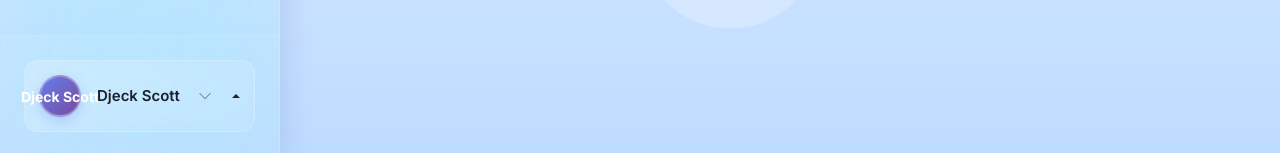
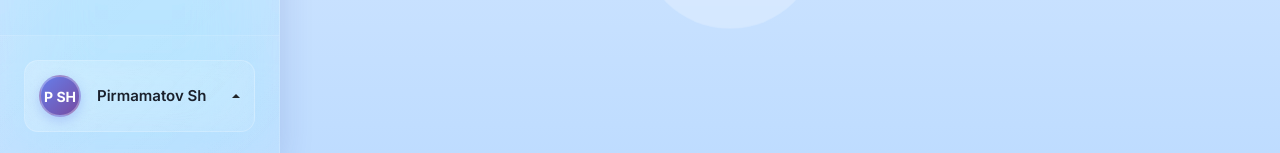
Before and after one commit to adawev/Taskify, a React (Vite) app: page /dashboard in a window 1280 px wide. Shown: the part 644-797 px from the top of the page. Built offline with nearby package versions, Linux system fonts and the light colour scheme.

Commit message:
modal & height of kanban columb

```diff
--- a/src/components/Modals/Modals.scss
+++ b/src/components/Modals/Modals.scss
@@ -5,13 +5,11 @@
     -webkit-backdrop-filter: blur(40px) saturate(180%);
     border: 2px solid rgba(255, 255, 255, 0.6);
     border-radius: 24px;
-        box-shadow:
-            0 20px 60px rgba(0, 0, 0, 0.25),
+    box-shadow: 0 20px 60px rgba(0, 0, 0, 0.25),
     inset 0 1px 0 rgba(255, 255, 255, 0.9);
     overflow: hidden;
     position: relative;
 
-        // Top highlight
     &::before {
       content: '';
       position: absolute;
@@ -40,7 +38,6 @@
     }
 
     .btn-close {
-            background: linear-gradient(135deg, rgba(255, 255, 255, 0.5) 0%, rgba(255, 255, 255, 0.3) 100%);
       backdrop-filter: blur(10px);
       border-radius: 12px;
       opacity: 0.8;
@@ -53,7 +50,6 @@
       &:hover {
         opacity: 1;
         transform: scale(1.1);
-                background: linear-gradient(135deg, rgba(49, 130, 206, 0.3) 0%, rgba(49, 130, 206, 0.15) 100%);
         border-color: rgba(49, 130, 206, 0.5);
         box-shadow: 0 4px 12px rgba(49, 130, 206, 0.2);
       }
@@ -96,8 +92,7 @@
       &:focus {
         border-color: rgba(255, 255, 255, 0.9);
         background: linear-gradient(135deg, rgba(255, 255, 255, 0.75) 0%, rgba(255, 255, 255, 0.55) 100%);
-                box-shadow:
-                    0 4px 20px rgba(0, 0, 0, 0.1),
+        box-shadow: 0 4px 20px rgba(0, 0, 0, 0.1),
         inset 0 1px 0 rgba(255, 255, 255, 0.8);
         outline: none;
       }
@@ -107,8 +102,7 @@
         background: linear-gradient(135deg, rgba(255, 230, 230, 0.6) 0%, rgba(255, 240, 240, 0.4) 100%);
 
         &:focus {
-                    box-shadow:
-                        0 4px 20px rgba(229, 62, 62, 0.2),
+          box-shadow: 0 4px 20px rgba(229, 62, 62, 0.2),
           inset 0 1px 0 rgba(255, 255, 255, 0.6);
         }
       }
--- a/src/components/Sidebar/Sidebar.jsx
+++ b/src/components/Sidebar/Sidebar.jsx
@@ -9,7 +9,7 @@ const Sidebar = () => {
 
     // Mock user data
     const currentUser = {
-        name: 'Djeck Scott',
+        name: 'Pirmamatov Sh',
         avatar: null,
     };
 
@@ -42,13 +42,12 @@ const Sidebar = () => {
                     <Dropdown.Toggle as="div" className="user-profile">
                         <div
                             className="user-avatar"
-                            style={{ background: 'linear-gradient(135deg, #667eea 0%, #764ba2 100%)' }}
+                            style={{ background: 'linear-gradient(135deg, #667eea 0%, #764ba2 100%)', padding: "5px"}}
                         >
-                            {currentUser.name}
+                            P SH
                         </div>
                         <div className="user-info">
                             <span className="user-name">{currentUser.name}</span>
-                            <i className="bi bi-chevron-down"></i>
                         </div>
                     </Dropdown.Toggle>
 
@@ -56,11 +55,8 @@ const Sidebar = () => {
                         <Dropdown.Item onClick={() => navigate('/profile')}>
                             <i className="bi bi-person"></i> Profile
                         </Dropdown.Item>
-                        <Dropdown.Item onClick={() => navigate('/settings')}>
-                            <i className="bi bi-gear"></i> Settings
-                        </Dropdown.Item>
                         <Dropdown.Divider />
-                        <Dropdown.Item onClick={() => navigate('/logout')}>
+                        <Dropdown.Item onClick={() => navigate('/')}>
                             <i className="bi bi-box-arrow-right"></i> Logout
                         </Dropdown.Item>
                     </Dropdown.Menu>
--- a/src/pages/TeamPage.scss
+++ b/src/pages/TeamPage.scss
@@ -115,6 +115,7 @@
       overflow: hidden;
       min-width: 0;
       position: relative;
+      height: 75vh;
 
       &::before {
         content: '';
@@ -127,13 +128,6 @@
         border-radius: 20px 20px 0 0;
       }
 
-      &:hover {
-        box-shadow:
-                0 12px 48px rgba(0, 0, 0, 0.15),
-                inset 0 1px 0 rgba(255, 255, 255, 1);
-        transform: translateY(-2px);
-        border-color: rgba(255, 255, 255, 0.7);
-      }
 
       .column-header {
         display: flex;
```
Lines whose indentation alone changed are shown as unchanged.
